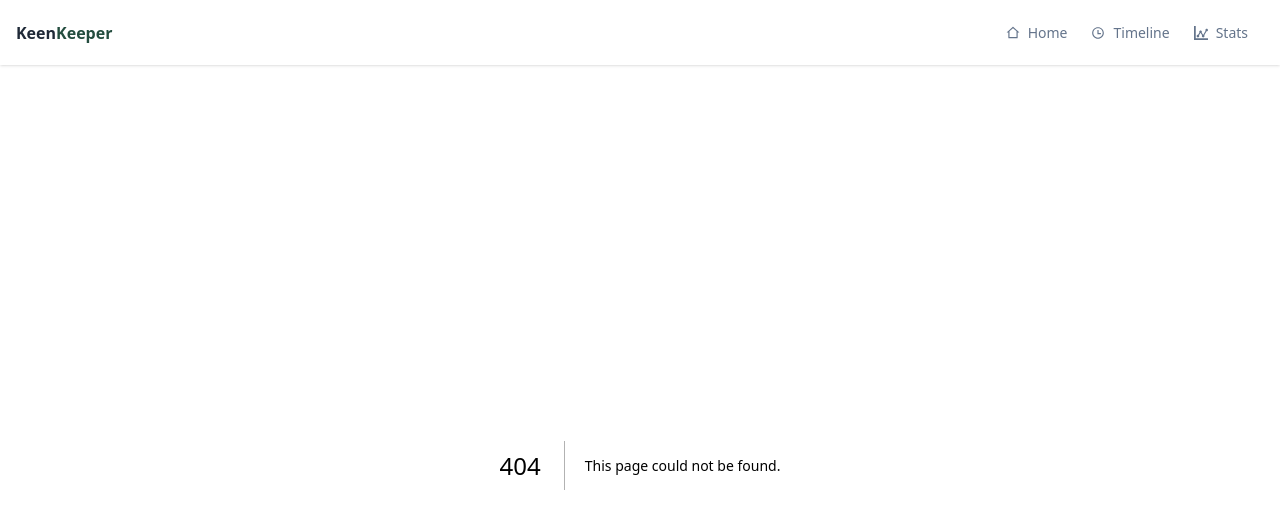
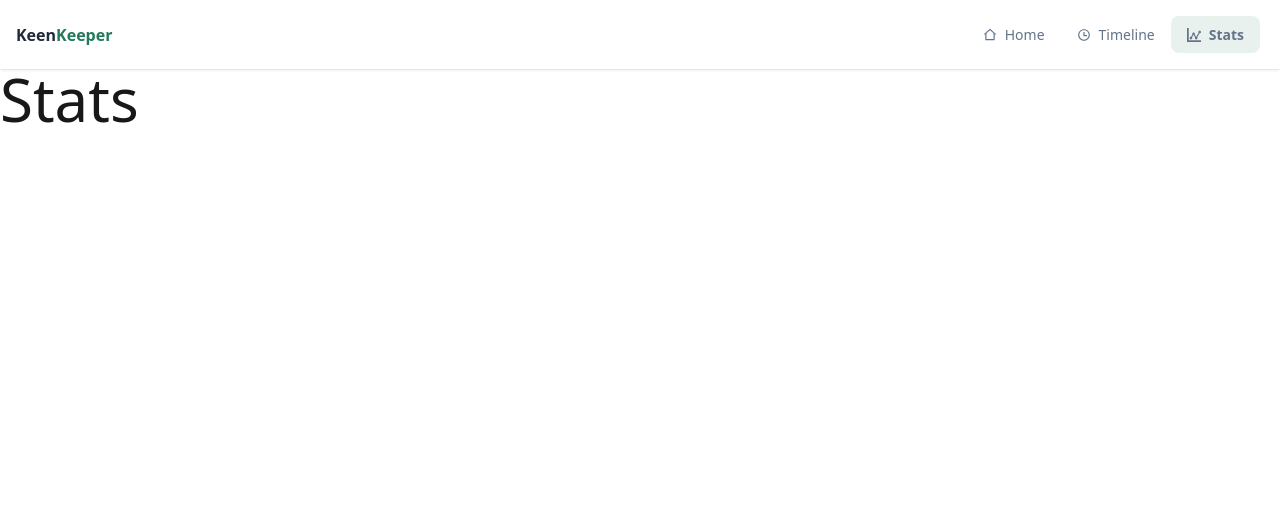
Before and after one commit to ShihabRafi1205/B13-A07-KeenKeeper, a Next.js app: page /stats in a window 1280 px wide. Before the commit this address had no page. Shown: the top 528 px of the page. Built offline with nearby package versions, Linux system fonts and the light colour scheme.

Commit message:
created my fully interactive Navbar

```diff
--- a/src/app/layout.js
+++ b/src/app/layout.js
@@ -1,6 +1,6 @@
 import { Geist, Geist_Mono } from "next/font/google";
 import "./globals.css";
-import Navbar from "@/components/shared/Navbar";
+import Navbar from "@/components/shared/navbar/Navbar";
 
 const geistSans = Geist({
   variable: "--font-geist-sans",
--- /dev/null
+++ b/src/app/page.jsx
@@ -0,0 +1,9 @@
+const HomePage = () => {
+  return (
+    <div>
+      <h1 className="text-5xl">I am from Home</h1>
+    </div>
+  );
+};
+
+export default HomePage;
--- /dev/null
+++ b/src/app/stats/page.jsx
@@ -0,0 +1,11 @@
+import React from 'react';
+
+const page = () => {
+    return (
+        <div>
+            <h1 className="text-6xl">Stats</h1>
+        </div>
+    );
+};
+
+export default page;
--- /dev/null
+++ b/src/app/timeline/page.jsx
@@ -0,0 +1,11 @@
+
+
+const page = () => {
+    return (
+        <div>
+            <h1>Timeline</h1>
+        </div>
+    );
+};
+
+export default page;
--- a/src/components/shared/Navbar.jsx
+++ /dev/null
@@ -1,85 +0,0 @@
-import { RiHome2Line } from "react-icons/ri";
-import { RiTimeLine } from "react-icons/ri";
-import { ImStatsDots } from "react-icons/im";
-
-const Navbar = () => {
-  return (
-    <div className="navbar bg-base-100 shadow-sm px-4">
-      {/* Logo */}
-      <div className="navbar-start">
-        <a className=" font-bold text-[#1F2937]">
-          Keen<span className="text-[#244D3F]">Keeper</span>
-        </a>
-      </div>
-
-      {/* Desktop Menu */}
-      <div className="navbar-end hidden md:flex">
-        <ul className="menu menu-horizontal px-1 text-[#64748B]">
-          <li>
-            <a>
-              <RiHome2Line />
-              Home
-            </a>
-          </li>
-
-          <li>
-            <a>
-              <RiTimeLine />
-              Timeline
-            </a>
-          </li>
-
-          <li>
-            <a>
-              <ImStatsDots />
-              Stats
-            </a>
-          </li>
-        </ul>
-      </div>
-
-      {/* Mobile Menu */}
-      <div className="navbar-end md:hidden">
-        <div className="dropdown dropdown-end">
-          {/* Hamburger Button */}
-          <button tabIndex={0} className="btn btn-ghost btn-circle">
-            <svg
-              xmlns="http://www.w3.org/2000/svg"
-              className="h-6 w-6"
-              fill="none"
-              viewBox="0 0 24 24"
-              stroke="currentColor"
-            >
-              <path
-                strokeLinecap="round"
-                strokeLinejoin="round"
-                strokeWidth="2"
-                d="M4 6h16M4 12h16M4 18h16"
-              />
-            </svg>
-          </button>
-
-          {/* Mobile Dropdown */}
-          <ul
-            tabIndex={0}
-            className="menu dropdown-content bg-base-100 rounded-box z-10 mt-3 w-52 p-2 shadow"
-          >
-            <li>
-              <a>Home</a>
-            </li>
-
-            <li>
-              <a>Timeline</a>
-            </li>
-
-            <li>
-              <a>Stats</a>
-            </li>
-          </ul>
-        </div>
-      </div>
-    </div>
-  );
-};
-
-export default Navbar;
--- /dev/null
+++ b/src/components/shared/navbar/ActiveLink.jsx
@@ -0,0 +1,35 @@
+"use client";
+
+import Link from "next/link";
+import { usePathname } from "next/navigation";
+import { memo, useMemo } from "react";
+
+const ActiveLink = memo(
+  ({ href, children, className, activeClassName, exact = false, ...props }) => {
+    const pathname = usePathname();
+
+    const isActive = useMemo(() => {
+      if (exact) {
+        return pathname === href;
+      }
+      if (href === "/") {
+        return pathname === href;
+      }
+      return pathname?.startsWith(href);
+    }, [pathname, href, exact]);
+
+    const combinedClassName = useMemo(() => {
+      return `${className} ${isActive ? activeClassName : ""}`.trim();
+    }, [className, activeClassName, isActive]);
+
+    return (
+      <Link href={href} className={combinedClassName} {...props}>
+        {children}
+      </Link>
+    );
+  },
+);
+
+ActiveLink.displayName = "ActiveLink";
+
+export default ActiveLink;
--- /dev/null
+++ b/src/components/shared/navbar/Navbar.jsx
@@ -0,0 +1,84 @@
+
+import Link from 'next/link';
+import ActiveLink from './ActiveLink';
+import { RiHome2Line, RiTimeLine } from "react-icons/ri";
+import { ImStatsDots } from "react-icons/im";
+
+const NAV_LINKS = [
+  { href: '/', label: 'Home', icon: RiHome2Line },
+  { href: '/timeline', label: 'Timeline', icon: RiTimeLine },
+  { href: '/stats', label: 'Stats', icon: ImStatsDots },
+];
+
+const Navbar = () => {
+
+  const renderNavLinks = (mobile = false) => {
+    const baseClass = mobile
+      ? "flex items-center gap-2 text-[#64748B]"
+      : "flex items-center gap-2 px-4 py-2 rounded-lg text-[#64748B] hover:text-[#23795c] hover:bg-[#23795c]/5 transition-all duration-200";
+
+    return NAV_LINKS.map(({ href, label, icon: Icon }) => (
+      <li key={href}>
+        <ActiveLink
+          href={href}
+          className={baseClass}
+          activeClassName={mobile
+            ? "text-[#23795c] font-semibold bg-[#23795c]/10"
+            : "text-[#23795c] font-semibold bg-[#23795c]/10"
+          }
+        >
+          <Icon />
+          {label}
+        </ActiveLink>
+      </li>
+    ));
+  };
+
+  return (
+    <div className="navbar bg-base-100 shadow-sm px-4">
+
+      <div className="navbar-start">
+        <Link href="/" className="font-bold text-[#1F2937]">
+          Keen<span className="text-[#23795c]">Keeper</span>
+        </Link>
+      </div>
+
+
+      <div className="navbar-end hidden md:flex">
+        <ul className="menu menu-horizontal px-1">
+          {renderNavLinks(false)}
+        </ul>
+      </div>
+
+
+      <div className="navbar-end md:hidden">
+        <div className="dropdown dropdown-end">
+          <button tabIndex={0} className="btn btn-ghost btn-circle">
+            <svg
+              xmlns="http://www.w3.org/2000/svg"
+              className="h-6 w-6"
+              fill="none"
+              viewBox="0 0 24 24"
+              stroke="currentColor"
+            >
+              <path
+                strokeLinecap="round"
+                strokeLinejoin="round"
+                strokeWidth="2"
+                d="M4 6h16M4 12h16M4 18h16"
+              />
+            </svg>
+          </button>
+          <ul
+            tabIndex={0}
+            className="menu dropdown-content bg-base-100 rounded-box z-10 mt-3 w-52 p-2 shadow"
+          >
+            {renderNavLinks(true)}
+          </ul>
+        </div>
+      </div>
+    </div>
+  );
+};
+
+export default Navbar;
```
